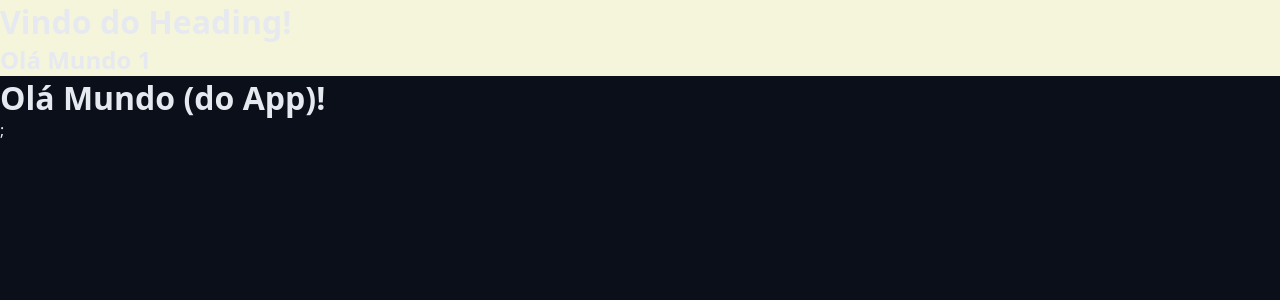
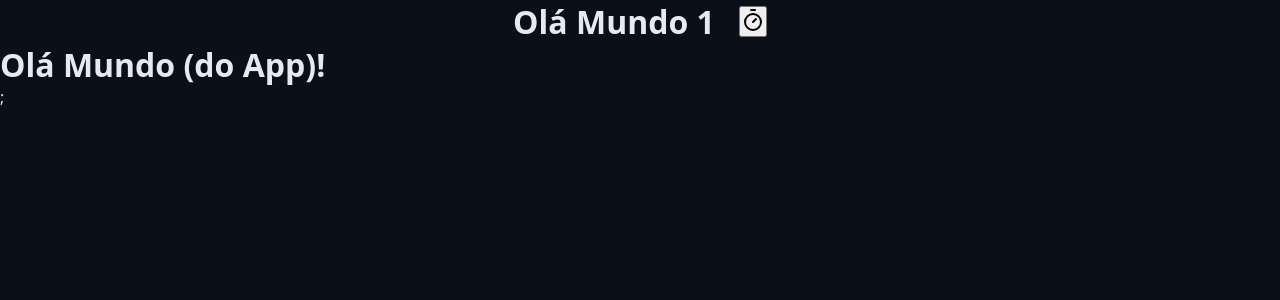
Before and after one commit to rafaelkenne/chronos-pomodoro, a React (Vite) app: page / in a window 1280 px wide. Shown: the top 300 px of the page. Built offline with nearby package versions, Linux system fonts and the light colour scheme.

Commit message:
Atualização ate aula 18

```diff
--- a/package.json
+++ b/package.json
@@ -10,6 +10,7 @@
     "preview": "vite preview"
   },
   "dependencies": {
+    "lucide-react": "^0.503.0",
     "react": "^19.0.0",
     "react-dom": "^19.0.0"
   },
--- a/src/App.tsx
+++ b/src/App.tsx
@@ -2,11 +2,17 @@
 
 import './styles/theme.css';
 import './styles/global.css';
+import { TimerIcon } from 'lucide-react';
 
 function App() {
   return (
     <>
-      <Heading>Olá Mundo 1</Heading>
+      <Heading>
+        Olá Mundo 1
+        <button>
+          <TimerIcon />
+        </button>
+      </Heading>
       <h1>Olá Mundo (do App)!</h1>;
     </>
   );
--- a/src/components/Heading.module.css
+++ b/src/components/Heading.module.css
@@ -1,3 +1,6 @@
 .heading {
-  background-color: beige;
+  display: flex;
+  align-items: center;
+  justify-content: center;
+  gap: 2.4rem;
 }
--- a/src/components/Heading.tsx
+++ b/src/components/Heading.tsx
@@ -1,12 +1,13 @@
 import styles from './Heading.module.css';
 
-export function Heading(props) {
-  console.log(props);
+type HeadingProps = {
+  children: React.ReactNode;
+};
 
+export function Heading({ children }: HeadingProps) {
   return (
     <>
-      <h1 className={styles.heading}>Vindo do Heading!</h1>
-      <h2 className={styles.heading}>{props.children}</h2>
+      <h1 className={styles.heading}>{children}</h1>
     </>
   );
 }
```
Also changed, not shown: 1 other file (tests, documents, lock files or other folders).
